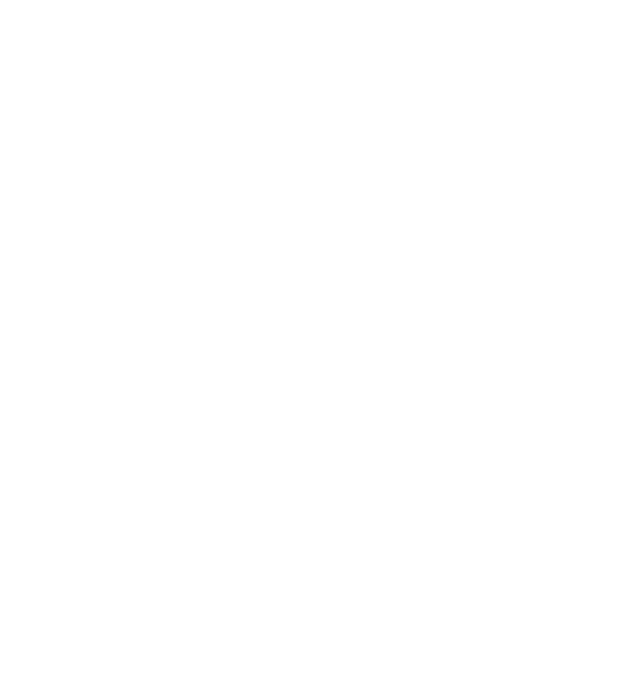
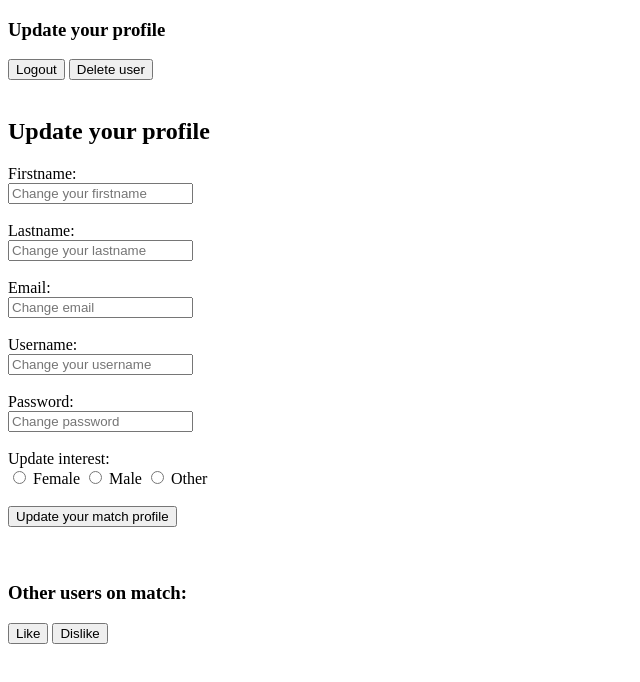
Before and after one commit to Claratruelsen/dating_app, a plain HTML site: page view/update.html in a window 1280 px wide. Shown: the whole page, without its empty margins (0-640 px from the left). Drawn offline with Linux system fonts and the light colour scheme.

Commit message:
update + matches html

```diff
--- a/view/update.html
+++ b/view/update.html
@@ -0,0 +1,71 @@
+<!DOCTYPE html>
+    <html>
+        <head>
+            <title>Update your profile</title>
+            <meta charset="utf-8">
+            <script src="./controller/profile.js" defer></script>
+            <script src="./model/routes.js"></script>
+
+        </head>
+        <body>
+            <h3>Update your profile</h3>
+            <form id="user" class="user">
+                <input id="logoutbtn" type="submit" value="Logout">
+                <input id="deleteBtn" type="submit" onsubmit="deleteUser()" value="Delete user">
+            </form>
+            <div>
+                <br>
+                <form class="form" id="updateProfile">
+                    <h2>Update your profile</h2>
+                        <label for="">Firstname: </label> <br>
+                        <input type="text" name=firstname id="newFirstname" placeholder="Change your firstname">
+
+                        <br><br>
+
+                        <label for="">Lastname: </label> <br>
+                        <input type="text" name="lastname" id="newLastname" placeholder="Change your lastname">
+
+                        <br><br>
+
+                        <label for="">Email: </label> <br>
+                        <input type="email" name="email" id="newEmail" placeholder="Change email">
+
+                        <br><br>
+
+                        <label for="">Username: </label> <br>
+                        <input type="text" name="username" id="newUsername" placeholder="Change your username">
+
+                        <br><br>
+
+                        <label for="">Password:</label> <br>
+                        <input type="password" name="password" id="newPassword" placeholder="Change password">
+
+                        <br><br>
+
+                        <label for="">Update interest:</label> <br>
+                            <input type="radio" name="interest" value="Female" id="newInterest">
+                            <label for="female">Female</label>
+
+                            <input type="radio" name="interest" value="Male" id="newInterest">
+                            <label for="female">Male</label>
+
+                            <input type="radio" name="interest" value="Other" id="newInterest">
+                            <label for="female">Other</label>
+                            <br><br>
+                        <input id="updateUser" type="submit" value="Update your match profile">
+                </form>
+
+            </div>
+            <br><br>
+
+        <div>
+            <h3>Other users on match:</h3>
+          <form class="form" id="likeOrDislike">
+            <button id="likeOtherUserbtn" onclick=Like() type="button">Like</button>
+            <button id="dislikeOtherUserbtn" onclick=Dislike() type="button">Dislike</button>
+          </form>
+
+        </div>
+        </body>
+
+</html>
```
Also changed, not shown: view/matches.html (added, +27 -0 lines), view/profile.html (+1 -53 lines).
